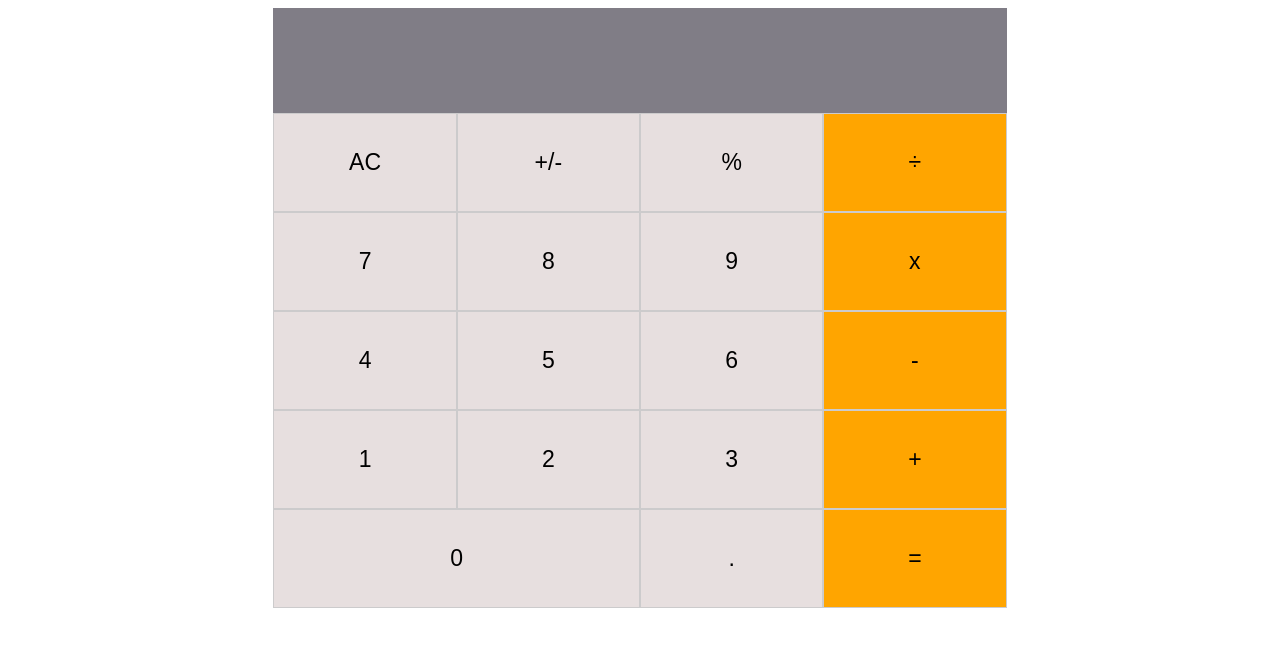
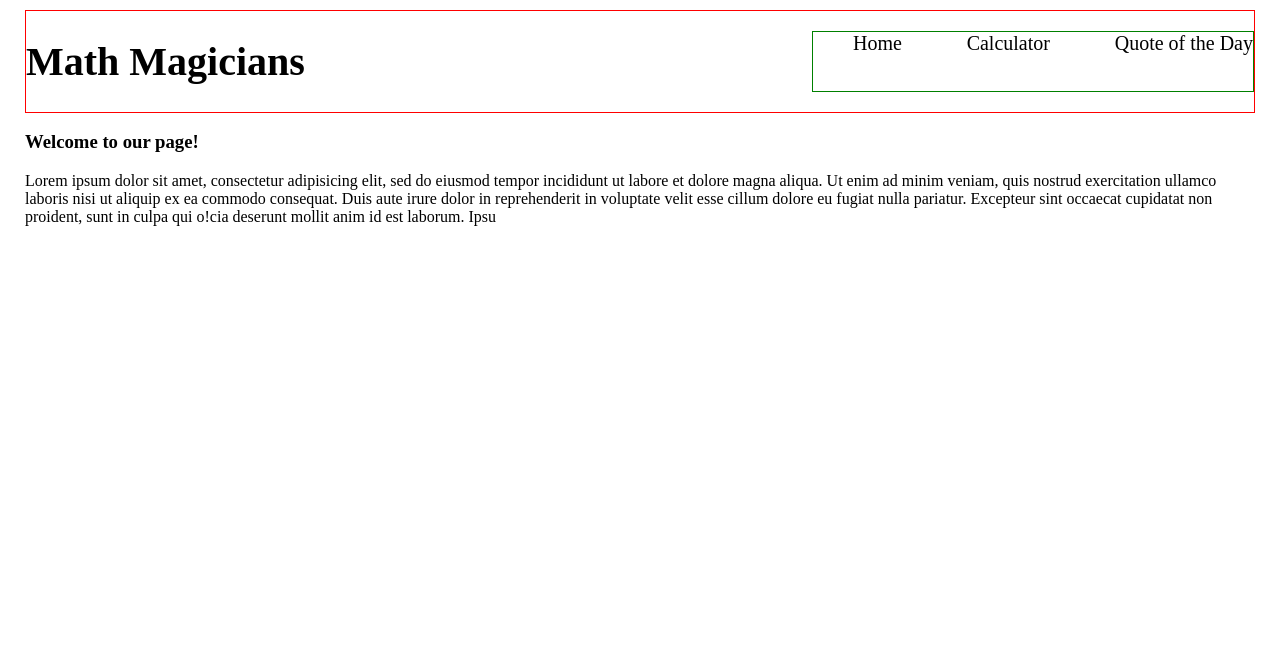
Before and after one commit to Milypm/calculator-app, a React (Create React App) app: page / in a window 1280 px wide. Shown: the top 646 px of the page. Built offline with nearby package versions, Linux system fonts and the light colour scheme.

Commit message:
Create Home, Calculator, Quote, Navbar components

```diff
--- a/package.json
+++ b/package.json
@@ -10,6 +10,7 @@
     "prop-types": "^15.7.2",
     "react": "^17.0.2",
     "react-dom": "^17.0.2",
+    "react-router-dom": "^5.2.0",
     "react-scripts": "4.0.3"
   },
   "scripts": {
--- a/src/components/App.js
+++ b/src/components/App.js
@@ -18,8 +18,16 @@ const App = () => {
 
   return (
     <>
-      <Display value={next} />
-      <ButtonPanel clickHandler={handleClick} />
+      <div style={{
+        display: 'flex',
+        flexDirection: 'column',
+        alignItems: 'space-between',
+        width: '100%',
+      }}
+      >
+        <Display value={next} />
+        <ButtonPanel clickHandler={handleClick} />
+      </div>
     </>
   );
 };
--- a/src/components/ButtonPanel.js
+++ b/src/components/ButtonPanel.js
@@ -8,7 +8,7 @@ const ButtonPanel = (props) => {
   const handleClick = (btnName) => clickHandler(btnName);
 
   return (
-    <div className="btnPanel-container">
+    <div className="calc-container btnPanel-container">
       <div className="btns-row">
         <Button btnName="AC" clickHandler={() => handleClick('AC')} />
         <Button btnName="+/-" clickHandler={() => handleClick('+/-')} />
--- /dev/null
+++ b/src/components/Calculator.js
@@ -0,0 +1,16 @@
+import React from 'react';
+import Navbar from './Navbar';
+import App from './App';
+import '../style/style.css';
+
+const Calculator = () => (
+  <div className="first-div">
+    <Navbar />
+    <div className="calc-div">
+      <h1>Let&apos;s do some math!</h1>
+      <App />
+    </div>
+  </div>
+);
+
+export default Calculator;
--- a/src/components/Display.js
+++ b/src/components/Display.js
@@ -5,7 +5,7 @@ import '../style/style.css';
 const Display = (props) => {
   const { value } = props;
   return (
-    <div className="display-container">
+    <div className="calc-container display-container">
       <p>{value}</p>
     </div>
   );
--- /dev/null
+++ b/src/components/Home.js
@@ -0,0 +1,21 @@
+import React from 'react';
+import Navbar from './Navbar';
+import '../style/style.css';
+
+const Home = () => (
+  <div className="first-div">
+    <Navbar />
+    <h3>Welcome to our page!</h3>
+    <p>
+      Lorem ipsum dolor sit amet, consectetur adipisicing elit, sed do eiusmod
+      tempor incididunt ut labore et dolore magna aliqua. Ut
+      enim ad minim veniam, quis nostrud exercitation ullamco laboris nisi ut
+      aliquip ex ea commodo consequat. Duis aute irure dolor in
+      reprehenderit in voluptate velit esse cillum dolore eu fugiat nulla pariatur.
+      Excepteur sint occaecat cupidatat non proident, sunt in
+      culpa qui o!cia deserunt mollit anim id est laborum. Ipsu
+    </p>
+  </div>
+);
+
+export default Home;
--- /dev/null
+++ b/src/components/Navbar.js
@@ -0,0 +1,15 @@
+import React from 'react';
+import '../style/style.css';
+
+const Navbar = () => (
+  <div className="header-navbar">
+    <h1>Math Magicians</h1>
+    <ul className="nav-ul">
+      <li>Home</li>
+      <li>Calculator</li>
+      <li>Quote of the Day</li>
+    </ul>
+  </div>
+);
+
+export default Navbar;
--- /dev/null
+++ b/src/components/Quote.js
@@ -0,0 +1,12 @@
+import React from 'react';
+import Navbar from './Navbar';
+import '../style/style.css';
+
+const Quote = () => (
+  <div className="first-div">
+    <Navbar />
+    <h1>Hello this is Quote of the Day!</h1>
+  </div>
+);
+
+export default Quote;
--- /dev/null
+++ b/src/components/Routes.js
@@ -0,0 +1,17 @@
+import React from 'react';
+import { BrowserRouter, Switch, Route } from 'react-router-dom';
+import Home from './Home';
+import Calculator from './Calculator';
+import Quote from './Quote';
+
+const Routes = () => (
+  <BrowserRouter>
+    <Switch>
+      <Route exact path="/" component={Home} />
+      <Route exact path="/calculator" component={Calculator} />
+      <Route exact path="/quote-of-the-day" component={Quote} />
+    </Switch>
+  </BrowserRouter>
+);
+
+export default Routes;
--- a/src/index.js
+++ b/src/index.js
@@ -1,7 +1,7 @@
 import ReactDOM from 'react-dom';
-import App from './components/App';
+import Routes from './components/Routes';
 
 ReactDOM.render(
-  <App />,
+  <Routes />,
   document.getElementById('root'),
 );
--- a/src/style/style.css
+++ b/src/style/style.css
@@ -1,12 +1,46 @@
+body {
+  margin: 0;
+}
+
 #root {
-  width: 58%;
+  width: 100%;
+  margin: 0;
+  padding: 0;
+}
+
+.first-div {
+  padding: 10px 25px;
+}
+
+.header-navbar {
+  display: flex;
+  justify-content: space-between;
+  font-size: 20px;
+  border: 1px solid red;
+}
+
+.nav-ul {
+  width: 400px;
+  display: flex;
+  justify-content: space-between;
+  list-style: none;
+  border: 1px solid green;
+  font-size: 20px;
+}
+
+.calc-div {
+  display: flex;
+}
+
+.calc-container {
+  width: 700px;
   margin: auto;
   font-size: 35px;
   font-family: 'Segoe UI', Tahoma, Geneva, Verdana, sans-serif;
+  border: 1px solid blue;
 }
 
 .display-container {
-  width: 100%;
   background-color: rgb(128, 125, 134);
   display: flex;
   justify-content: flex-end;
@@ -14,7 +48,7 @@
   color: #fff;
   margin: 0;
   padding: 0;
-  height: 105px;
+  height: 100px;
 }
 
 .display-container p {
@@ -29,12 +63,12 @@
 
 .btnPanel-container {
   margin: 0;
-  width: 100%;
 }
 
 .btns-row {
   display: flex;
   width: 100%;
+  height: 100px;
 }
 
 .button-container {
```
Also changed, not shown: 1 other file (tests, documents, lock files or other folders).
